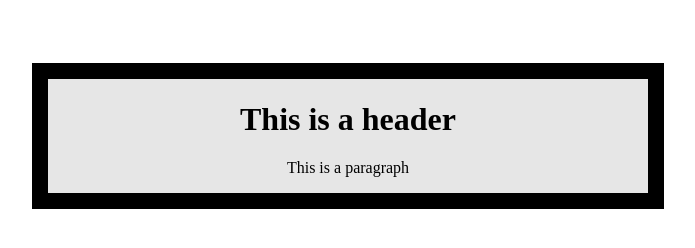
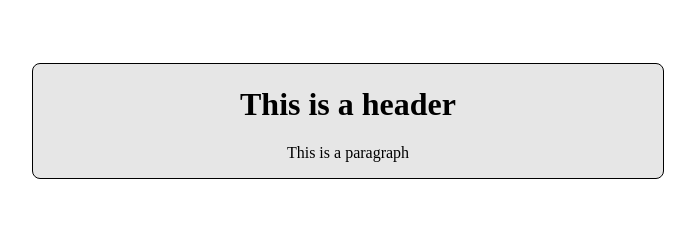
Before and after one commit to aportermagee/website-test, a plain HTML site: page index.html in a window 1280 px wide. Shown: the whole page, without its empty margins (292-987 px from the left). Drawn offline with Linux system fonts and the light colour scheme.

Commit message:
Update index.html

```diff
--- a/index.html
+++ b/index.html
@@ -5,7 +5,8 @@
     <style>
       div {
         text-align: center;
-        border: 1rem solid rgb(0, 0, 0);
+        border: 0.1rem solid rgb(0, 0, 0);
+        border-radius: 0.5rem;
         background-color: rgb(230, 230, 230);
         margin: 5% 25%;
       }
```
